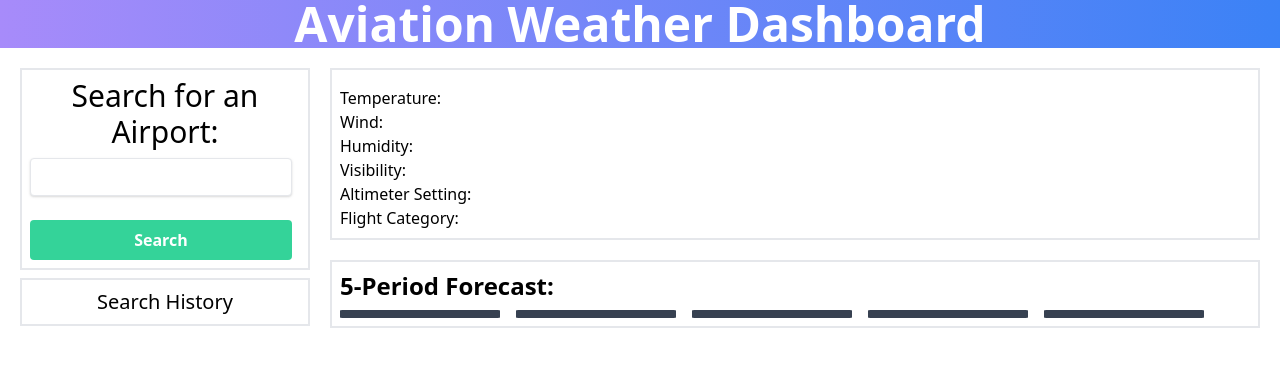
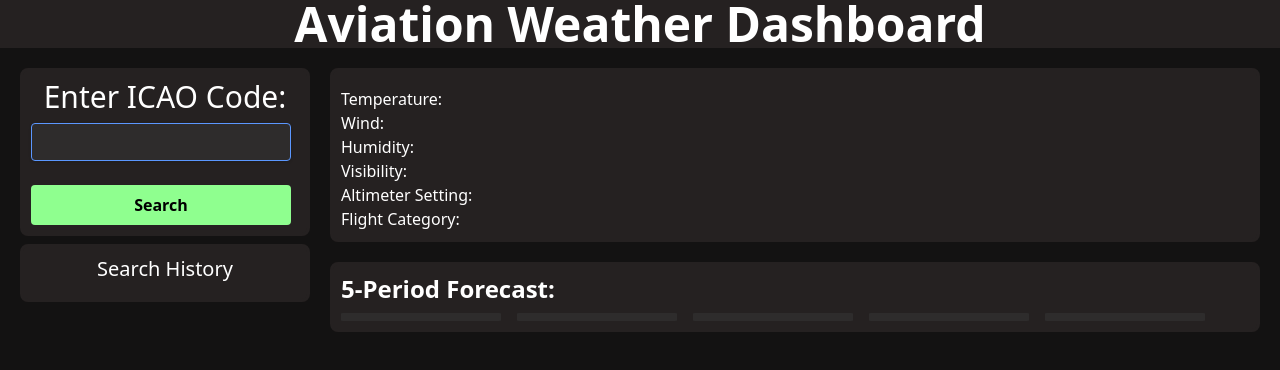
Before and after one commit to zack-khan/Live-Aviation-Weather, a plain HTML site: page index.html in a window 1280 px wide. Drawn offline with nearby package versions, Linux system fonts and the dark colour scheme.

Commit message:
dark mode v1

```diff
--- a/assets/css/style.css
+++ b/assets/css/style.css
@@ -40,6 +40,22 @@
 
 #text-in {
     text-align: center;
+    text-transform: uppercase;
+}
+
+#history button {
+    background-color: rgb(170, 170, 170);
+    color: black;
+    transition: ease-out 0.3s;
+}
+
+#history button:hover {
+    background-color: gray;
+}
+
+header {
+    background: rgb(59,125,242);
+    background: linear-gradient(90deg, rgba(59,125,242,1) 0%, rgba(80,0,107,1) 100%);
 }
 
 @media only screen and (max-width: 950px) {
@@ -49,6 +65,7 @@
 
     #search-block {
         margin: auto;
+        margin-bottom: 1em;
     }
 
     #result-box {
@@ -86,14 +103,21 @@
     }
 }
 
-/* @media (prefers-color-scheme: dark) {
+@media (prefers-color-scheme: dark) {
 
     :root {
-        background-color: rgb(42, 42, 42);
+        background-color: rgb(19, 18, 18);
+        --border: rgb(91, 151, 255);
+        --border: rgb(37, 33, 33);
+        --secondaryBg: rgb(37, 33, 33);
+        --tertiaryBg: rgb(46, 44, 44);
+        --tertiaryHover: rgb(65, 61, 61);
+        --btnColor: rgb(143, 255, 143);
+        --btnHover: rgb(91, 151, 255);
     }
 
     h1 {
-        color: black;
+        color: white;
     }
 
     h2 {
@@ -104,5 +128,119 @@
         color: white;
     }
 
-    .
-} */
+    li {
+        color: white;
+    }
+
+    header {
+        background: var(--secondaryBg);
+        border-bottom-width: 0px;
+        border-style: solid;
+        border-color: var(--border);
+    }
+
+    .forecast-box {
+        background-color: var(--tertiaryBg);
+    }
+
+    /* *Box Outlines */
+
+    #search-block {
+        background: var(--secondaryBg);
+        border-width: 3px;
+        border-style: solid;
+        border-color: var(--border);
+        border-radius: 0.5em;
+    }
+
+    #result-box {
+        background: var(--secondaryBg);
+        border-width: 3px;
+        border-style: solid;
+        border-color: var(--border);
+        border-radius: 0.5em;
+    }
+
+    #history-sect {
+        background: var(--secondaryBg);
+        border-width: 3px;
+        border-style: solid;
+        border-color: var(--border);
+        border-radius: 0.5em;
+    }
+
+    #forecast-section {
+        background: var(--secondaryBg);
+        border-width: 3px;
+        border-style: solid;
+        border-color: var(--border);
+        border-radius: 0.5em;
+    }
+
+    /* *History Sect */
+
+    #history button {
+        color: white;
+        background-color: var(--tertiaryBg);
+    }
+
+    #history button:hover {
+        background-color: var(--tertiaryHover);
+    }
+
+    /** Search Sect */
+
+    #text-in {
+        background-color: var(--tertiaryBg);
+        color: white;
+        border-color: rgb(91, 151, 255);
+        transition: ease-out 0.2s;
+    }
+
+    #text-in:focus {
+        outline: none;
+        background-color: var(--tertiaryHover);
+    }
+
+    #text-in:-webkit-autofill {
+        -webkit-box-shadow:0 0 0 50px var(--tertiaryHover) inset;
+        -webkit-text-fill-color: white;
+    }
+
+    #text-in:-webkit-autofill:focus {
+        -webkit-box-shadow: 0 0 0 50px var(--tertiaryHover) inset;
+        -webkit-text-fill-color: white;
+    }
+
+    #search-btn {
+        background-color: var(--btnColor);
+        color: black;
+        transition: ease-out 0.3s;
+    }
+
+    #search-btn:hover {
+        background-color: var(--btnHover);
+    }
+
+
+    .VFR, .IFR, .LIFR, .MVFR {
+        color: black;
+        font-weight: bold;
+    }
+
+    .VFR {
+        background-color: rgb(113, 255, 120);
+    }
+
+    .IFR {
+        background-color: rgb(255, 94, 94);
+    }
+
+    .LIFR {
+        background-color: rgb(237, 98, 255);
+    }
+
+    .MVFR {
+        background-color: rgb(129, 115, 255);
+    }
+}
--- a/assets/javascript/script.js
+++ b/assets/javascript/script.js
@@ -113,7 +113,7 @@ function addToHistory () {
         stations.push(station);
         localStorage.setItem('Airports', JSON.stringify(stations));
 
-        historyList.prepend('<button class="text-center text-xl bg-gray-400 rounded-sm w-full hover:bg-gray-500 mb-1" type="button"></button>');
+        historyList.prepend('<button class="text-center text-xl rounded-sm w-full mb-1" type="button"></button>');
         historyList.children().first().text(station);
         historyList.children().on("click", function() {
             // console.log(this);
--- a/index.html
+++ b/index.html
@@ -12,17 +12,17 @@
 
 <body>
     <header
-        class="flex content-center justify-center text-5xl font-extrabold text-white bg-gradient-to-r from-purple-400 to-blue-500 text-center" id="top">
+        class="flex content-center justify-center text-5xl font-extrabold text-white text-center" id="top">
         <h1>Aviation Weather Dashboard</h1>
     </header>
 
     <div class="grid grid-cols-4 m-5" id="main-div">
         <div class="block">
             <aside class="block border-2 p-2 mr-5" id="search-block">
-                <h2 class="text-3xl text-center">Search for an Airport:</h2>
+                <h2 class="text-3xl text-center">Enter ICAO Code:</h2>
                 <form class="grid mr-2 content-center">
                     <input type="text"
-                        class="shadow appearance-none border rounded w-full py-2 px-3 mt-2 text-gray-700 leading-tight focus:outline-none focus:shadow-outline"
+                        class="shadow appearance-none border rounded w-full py-2 px-3 mt-2 text-gray-700 leading-tight focus:outline-none"
                         id="text-in">
                     <br>
                     <button type="button"
@@ -31,7 +31,7 @@
                 </form>
             </aside>
             <section class="h-auto border-2 p-2 mr-5 mt-2" id="history-sect">
-                <h3 class="text-xl text-center">Search History</h3>
+                <h3 class="text-xl text-center mb-2">Search History</h3>
                 <ul id="history">
                     <!-- <button class="text-center text-xl bg-gray-400 rounded-sm w-full hover:bg-gray-500 mb-1"
                         type="button">KATL</button> -->
@@ -51,7 +51,7 @@
                     <li id="flt-cond">Flight Category: </li>
                 </ul>
             </section>
-            <section class="h-auto w-full border-2 p-2 mt-5">
+            <section class="h-auto w-full border-2 p-2 mt-5" id="forecast-section">
                 <h3 class="text-2xl font-bold mb-2" id="forecast-hdng">5-Period Forecast:</h3>
                 <div class="flex" id="forecast-boxes">
                     <section class="box0 bg-gray-700 h-auto w-40 mr-2 forecast-box">
```
